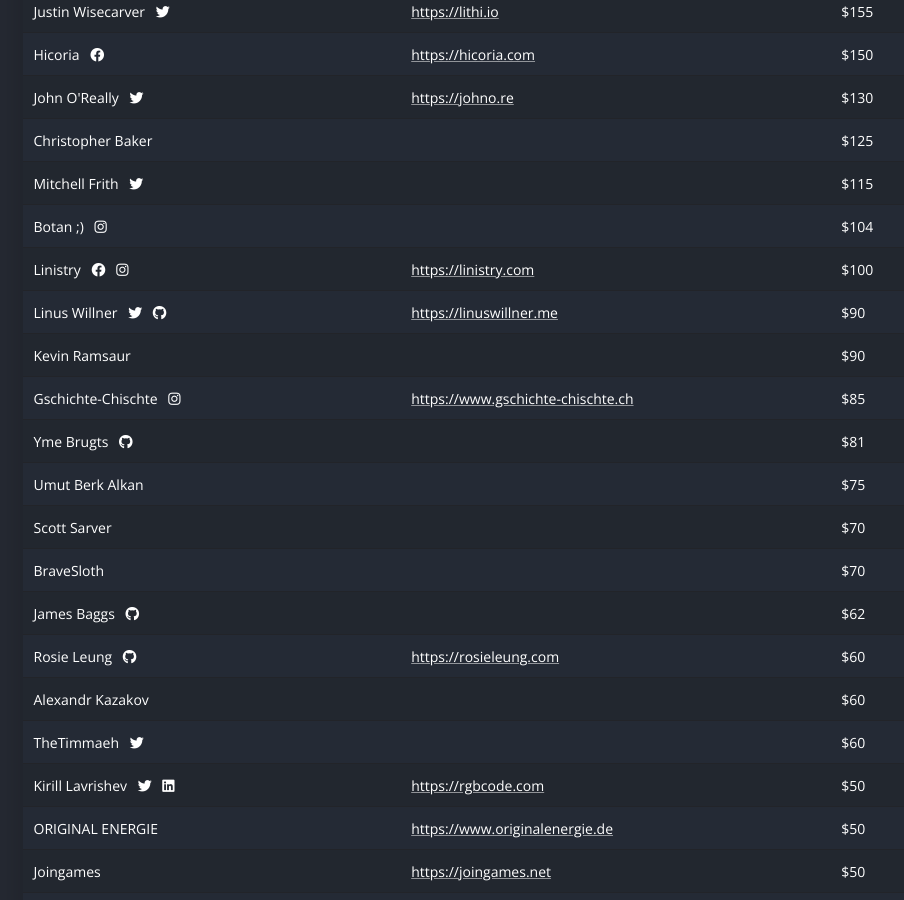
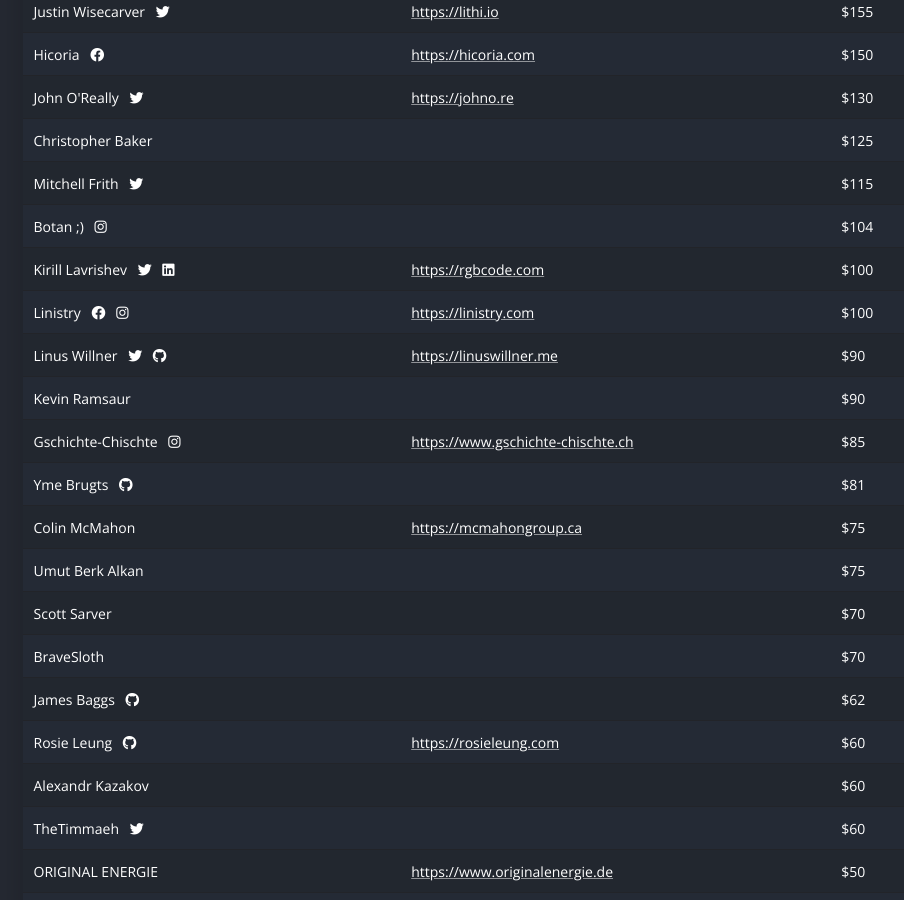
Before and after one commit to ShareX/sharex.github.io, a Jekyll site: the page built from donate/index.html, in a window 1280 px wide and 900 px high, scrolled down 1048 px. Shown: the whole window, without its empty margins (62-966 px from the left). Built offline with Jekyll 4.4.1, drawn with Linux system fonts in a browser that asks for light colours.

Commit message:
Update donators.yml

```diff
--- a/_data/donators.yml
+++ b/_data/donators.yml
@@ -220,4 +220,8 @@
   twitter: https://twitter.com/thekirillrocks
   linkedin: https://www.linkedin.com/in/kirill-lavrishev/
   website: https://rgbcode.com
-  amount: 50
+  amount: 100
+
+- name: Colin McMahon
+  website: https://mcmahongroup.ca
+  amount: 75
```
